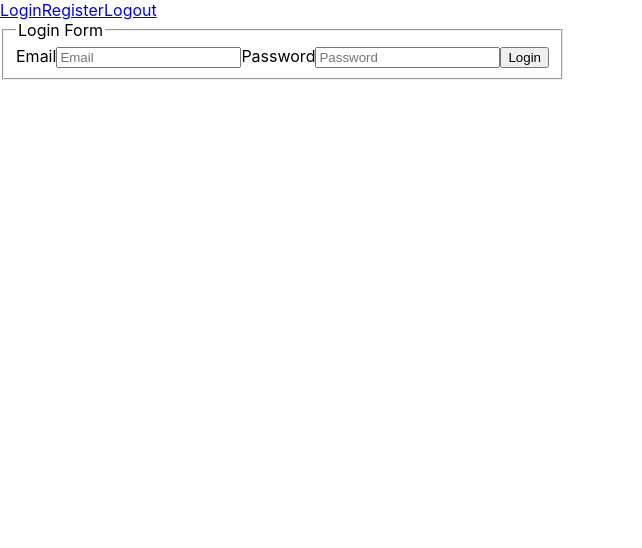
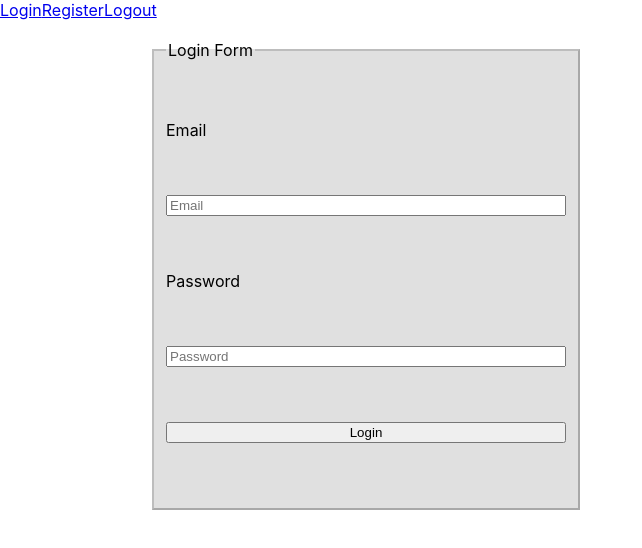
Before and after one commit to DragomirSt/photo-album, a React (Create React App) app in the folder client/: page /login in a window 1280 px wide. Shown: the top 548 px of the page, without its empty margins (0-642 px from the left). Built offline with nearby package versions, Linux system fonts and the light colour scheme.

Commit message:
add classes to style the component

```diff
--- a/client/src/components/Login/Login.js
+++ b/client/src/components/Login/Login.js
@@ -1,10 +1,12 @@
 
+import './Login.css'
 import { useContext } from 'react';
 import { AuthContext } from '../../contexts/AuthContext';
+
 import * as authService from '../../servecies/auth';
+
 const Login = () => {
-
-    const {setUserSessionData} = useContext(AuthContext);
+    const { setUserSessionData } = useContext(AuthContext);
     const loginHandler = (e) => {
         e.preventDefault();
         let formData = new FormData(e.target);
@@ -26,8 +28,9 @@ const Login = () => {
     };
 
     return (
-        <form method="POST" onSubmit={loginHandler}>
-            <fieldset>
+
+        <form className='login-form'method="POST" onSubmit={loginHandler}>
+            <fieldset className='login-fieldset'>
                 <legend>Login Form</legend>
 
                 <label htmlFor="email">Email</label>
@@ -39,6 +42,8 @@ const Login = () => {
                 <input className="button submit" type="submit" value="Login" />
             </fieldset>
         </form>
+
+
     )
 }
 
```
